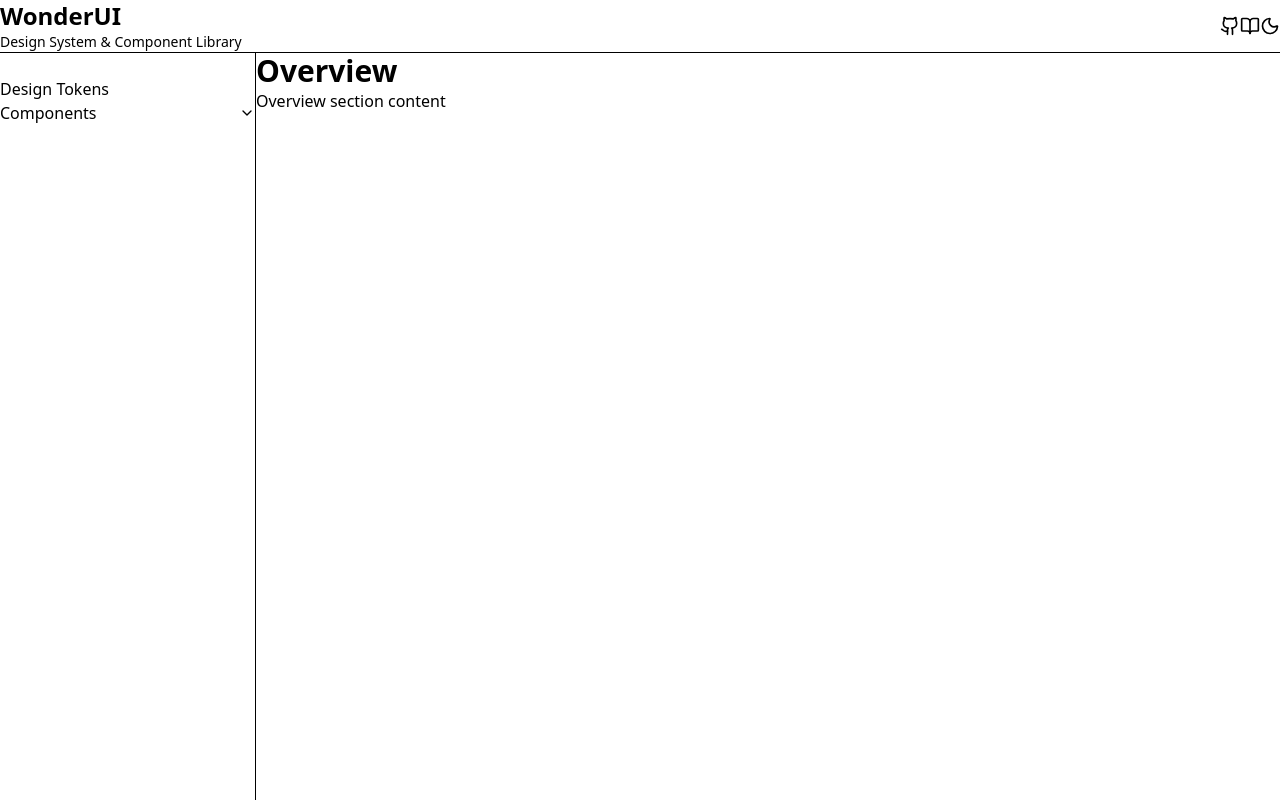
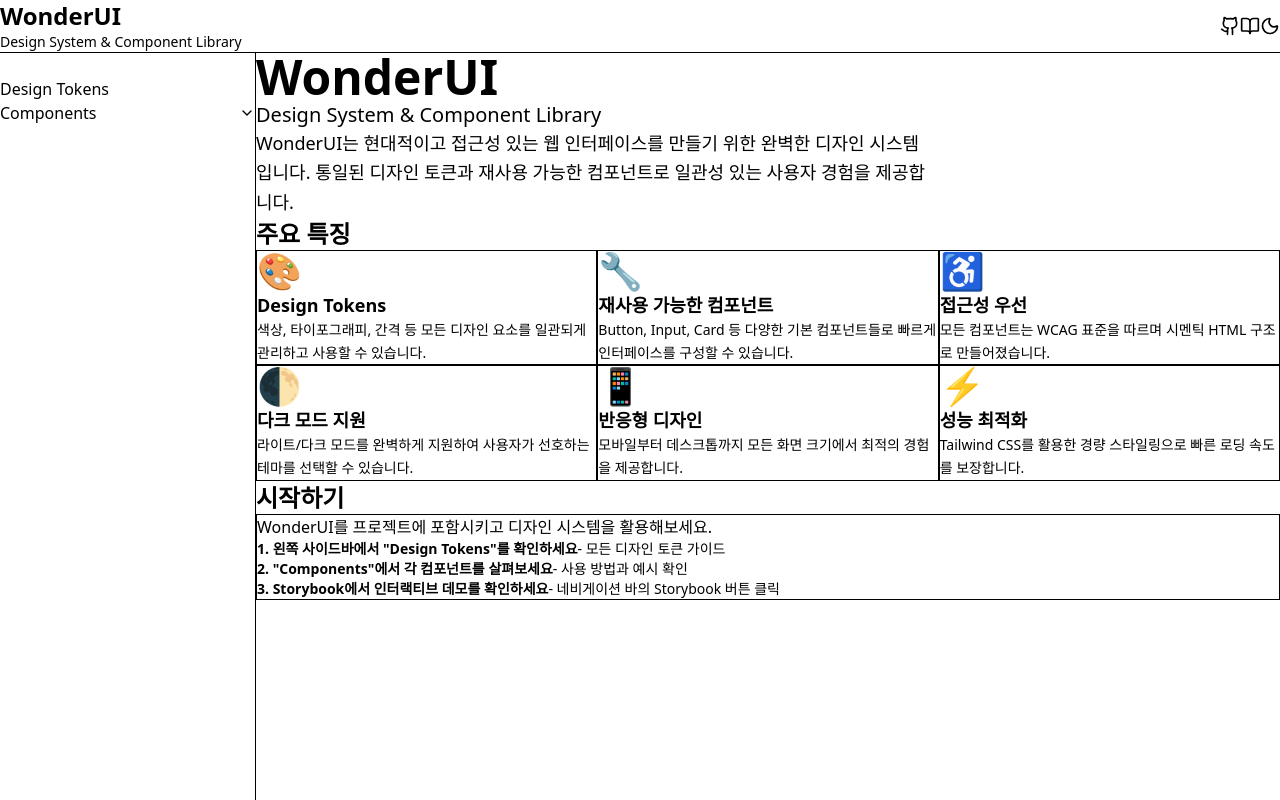
Before and after one commit to SanginJeong/wui, a Next.js app in the folder packages/apps/: page / in a window 1280 px wide. Built offline with nearby package versions, Linux system fonts and the light colour scheme.

Commit message:
feat: Overview 레이아웃 구조 초안

```diff
--- /dev/null
+++ b/packages/apps/src/common/Divider/index.tsx
@@ -0,0 +1,3 @@
+export default function Divider() {
+  return <div className="h-px bg-neutral-200 dark:bg-neutral-700" />;
+}
--- /dev/null
+++ b/packages/apps/src/common/FeatureCard/index.tsx
@@ -0,0 +1,23 @@
+interface FeatureCardProps {
+  icon: string;
+  title: string;
+  description: string;
+}
+
+export default function FeatureCard({
+  icon,
+  title,
+  description,
+}: FeatureCardProps) {
+  return (
+    <div className="bg-white dark:bg-neutral-800 border border-neutral-200 dark:border-neutral-700 rounded-lg p-6 hover:shadow-lg dark:hover:shadow-lg transition-shadow">
+      <div className="text-4xl mb-3">{icon}</div>
+      <h3 className="text-lg font-semibold text-neutral-900 dark:text-white mb-2">
+        {title}
+      </h3>
+      <p className="text-neutral-600 dark:text-neutral-400 text-sm leading-relaxed">
+        {description}
+      </p>
+    </div>
+  );
+}
--- a/packages/apps/src/components/MainContent/SectionShell.tsx
+++ b/packages/apps/src/components/MainContent/SectionShell.tsx
@@ -1,19 +1,17 @@
 import type { ReactNode } from "react";
 
 interface SectionShellProps {
-  title: string;
+  title?: string;
   children: ReactNode;
 }
 
 export default function SectionShell({ title, children }: SectionShellProps) {
   return (
     <section>
-      <h2 className="text-3xl font-bold text-neutral-900 dark:text-white mb-4">
+      <h2 className="text-3xl font-bold text-neutral-900 dark:text-white mb-6">
         {title}
       </h2>
-      <div className="bg-neutral-100 dark:bg-neutral-700 p-6 rounded-lg min-h-96">
-        {children}
-      </div>
+      <div className="p-6 rounded-lg">{children}</div>
     </section>
   );
 }
--- a/packages/apps/src/components/MainContent/index.tsx
+++ b/packages/apps/src/components/MainContent/index.tsx
@@ -1,4 +1,4 @@
-import OverviewSection from "./sections/OverviewSection";
+import OverviewSection from "./sections/overview";
 import TokensSection from "./sections/TokensSection";
 import WelcomeSection from "./sections/WelcomeSection";
 
--- a/packages/apps/src/components/MainContent/sections/OverviewSection.tsx
+++ /dev/null
@@ -1,11 +0,0 @@
-import SectionShell from "../SectionShell";
-
-export default function OverviewSection() {
-  return (
-    <SectionShell title="Overview">
-      <p className="text-neutral-600 dark:text-neutral-400">
-        Overview section content
-      </p>
-    </SectionShell>
-  );
-}
--- a/packages/apps/src/components/MainContent/sections/WelcomeSection.tsx
+++ b/packages/apps/src/components/MainContent/sections/WelcomeSection.tsx
@@ -1,11 +1,25 @@
-import SectionShell from "../SectionShell";
-
+/**
+ * WelcomeSection
+ * 초기 환영 섹션
+ */
 export default function WelcomeSection() {
   return (
-    <SectionShell title="Welcome">
-      <p className="text-neutral-600 dark:text-neutral-400">
-        Select a section from the sidebar
-      </p>
-    </SectionShell>
+    <section className="flex items-center justify-center min-h-96">
+      <div className="text-center space-y-4">
+        <h2 className="text-4xl font-bold text-neutral-900 dark:text-white">
+          WonderUI에 오신 것을 환영합니다
+        </h2>
+        <p className="text-lg text-neutral-600 dark:text-neutral-400 max-w-md">
+          왼쪽 사이드바에서 항목을 선택하여 시작하세요
+        </p>
+        <div className="pt-4">
+          <ul className="space-y-2 text-neutral-600 dark:text-neutral-400">
+            <li>📚 <span className="font-semibold">Introduce</span> - 프로젝트 소개</li>
+            <li>🎨 <span className="font-semibold">Design Tokens</span> - 디자인 규칙</li>
+            <li>🔧 <span className="font-semibold">Components</span> - 재사용 가능한 컴포넌트</li>
+          </ul>
+        </div>
+      </div>
+    </section>
   );
 }
--- /dev/null
+++ b/packages/apps/src/components/MainContent/sections/overview/Features.tsx
@@ -0,0 +1,43 @@
+import FeatureCard from "@/common/FeatureCard";
+
+export default function Features() {
+  return (
+    <>
+      <h2 className="text-2xl font-bold text-neutral-900 dark:text-white mb-8">
+        주요 특징
+      </h2>
+      <div className="grid grid-cols-1 md:grid-cols-2 lg:grid-cols-3 gap-6">
+        <FeatureCard
+          icon="🎨"
+          title="Design Tokens"
+          description="색상, 타이포그래피, 간격 등 모든 디자인 요소를 일관되게 관리하고 사용할 수 있습니다."
+        />
+        <FeatureCard
+          icon="🔧"
+          title="재사용 가능한 컴포넌트"
+          description="Button, Input, Card 등 다양한 기본 컴포넌트들로 빠르게 인터페이스를 구성할 수 있습니다."
+        />
+        <FeatureCard
+          icon="♿"
+          title="접근성 우선"
+          description="모든 컴포넌트는 WCAG 표준을 따르며 시멘틱 HTML 구조로 만들어졌습니다."
+        />
+        <FeatureCard
+          icon="🌓"
+          title="다크 모드 지원"
+          description="라이트/다크 모드를 완벽하게 지원하여 사용자가 선호하는 테마를 선택할 수 있습니다."
+        />
+        <FeatureCard
+          icon="📱"
+          title="반응형 디자인"
+          description="모바일부터 데스크톱까지 모든 화면 크기에서 최적의 경험을 제공합니다."
+        />
+        <FeatureCard
+          icon="⚡"
+          title="성능 최적화"
+          description="Tailwind CSS를 활용한 경량 스타일링으로 빠른 로딩 속도를 보장합니다."
+        />
+      </div>
+    </>
+  );
+}
--- /dev/null
+++ b/packages/apps/src/components/MainContent/sections/overview/GettingStarted.tsx
@@ -0,0 +1,34 @@
+export default function GettingStarted() {
+  return (
+    <div>
+      <h2 className="text-2xl font-bold text-neutral-900 dark:text-white mb-6">
+        시작하기
+      </h2>
+      <div className="bg-primary-50 dark:bg-primary-900/20 border border-primary-200 dark:border-primary-800 rounded-lg p-8">
+        <p className="text-neutral-700 dark:text-neutral-300 mb-4">
+          WonderUI를 프로젝트에 포함시키고 디자인 시스템을 활용해보세요.
+        </p>
+        <div className="space-y-3">
+          <p className="text-sm text-neutral-600 dark:text-neutral-400">
+            <span className="font-semibold">
+              1. 왼쪽 사이드바에서 &quot;Design Tokens&quot;를 확인하세요
+            </span>
+            - 모든 디자인 토큰 가이드
+          </p>
+          <p className="text-sm text-neutral-600 dark:text-neutral-400">
+            <span className="font-semibold">
+              2. &quot;Components&quot;에서 각 컴포넌트를 살펴보세요
+            </span>
+            - 사용 방법과 예시 확인
+          </p>
+          <p className="text-sm text-neutral-600 dark:text-neutral-400">
+            <span className="font-semibold">
+              3. Storybook에서 인터랙티브 데모를 확인하세요
+            </span>
+            - 네비게이션 바의 Storybook 버튼 클릭
+          </p>
+        </div>
+      </div>
+    </div>
+  );
+}
--- /dev/null
+++ b/packages/apps/src/components/MainContent/sections/overview/HeroSection.tsx
@@ -0,0 +1,21 @@
+import React from "react";
+
+export default function HeroSection() {
+  return (
+    <div className="space-y-4">
+      <div>
+        <h1 className="text-5xl font-bold text-neutral-900 dark:text-white mb-3">
+          WonderUI
+        </h1>
+        <p className="text-xl text-neutral-600 dark:text-neutral-400">
+          Design System & Component Library
+        </p>
+      </div>
+      <p className="text-lg text-neutral-700 dark:text-neutral-300 leading-relaxed max-w-2xl">
+        WonderUI는 현대적이고 접근성 있는 웹 인터페이스를 만들기 위한 완벽한
+        디자인 시스템입니다. 통일된 디자인 토큰과 재사용 가능한 컴포넌트로
+        일관성 있는 사용자 경험을 제공합니다.
+      </p>
+    </div>
+  );
+}
--- /dev/null
+++ b/packages/apps/src/components/MainContent/sections/overview/index.tsx
@@ -0,0 +1,19 @@
+import Divider from "@/common/Divider";
+import SectionShell from "../../SectionShell";
+import Features from "./Features";
+import GettingStarted from "./GettingStarted";
+import HeroSection from "./HeroSection";
+
+export default function OverviewSection() {
+  return (
+    <SectionShell>
+      <div className="space-y-12">
+        <HeroSection />
+        <Divider />
+        <Features />
+        <Divider />
+        <GettingStarted />
+      </div>
+    </SectionShell>
+  );
+}
```
